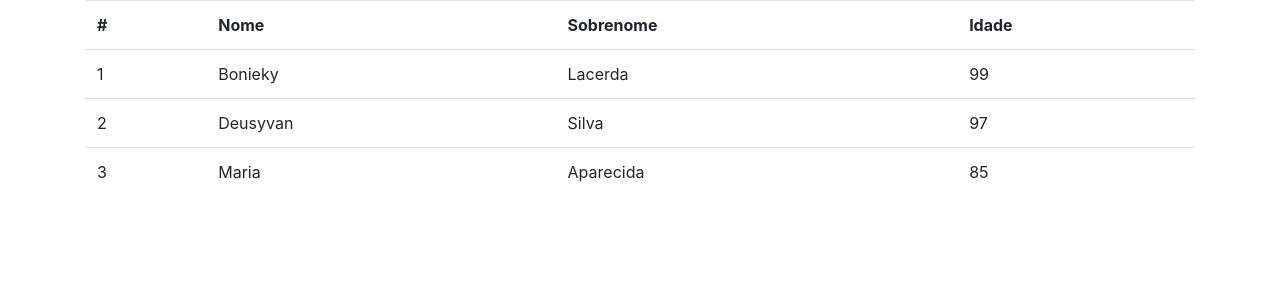
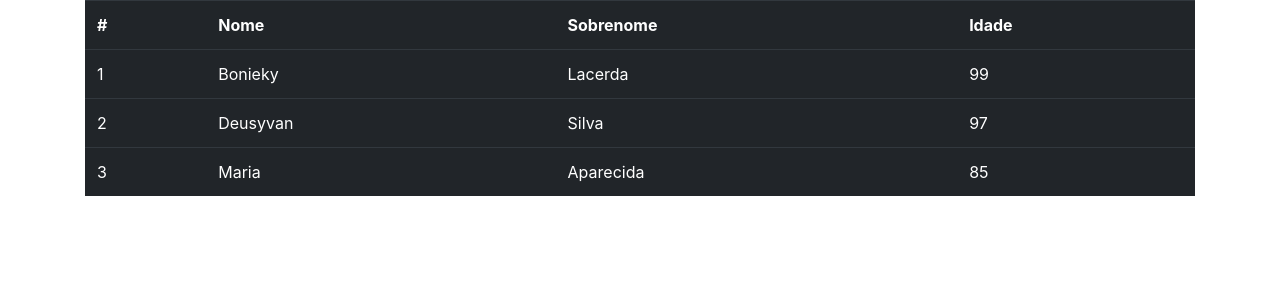
Before and after one commit to deusyvan/bootstrap4, a PHP site: page / in a window 1280 px wide. Shown: the top 300 px of the page. Run offline with PHP 8.4, Linux system fonts and the light colour scheme.

Commit message:
Tabela estilo escuro

```diff
--- a/index.php
+++ b/index.php
@@ -15,7 +15,7 @@
 	<body>
 		<div class="container">
 
-			<table class="table">
+			<table class="table table-dark">
 				<tr>
 					<th>#</th>
 					<th>Nome</th>
```
